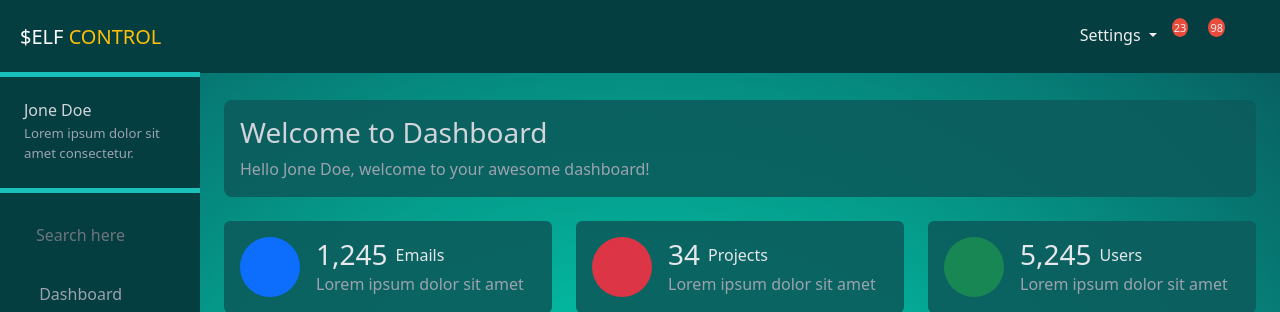
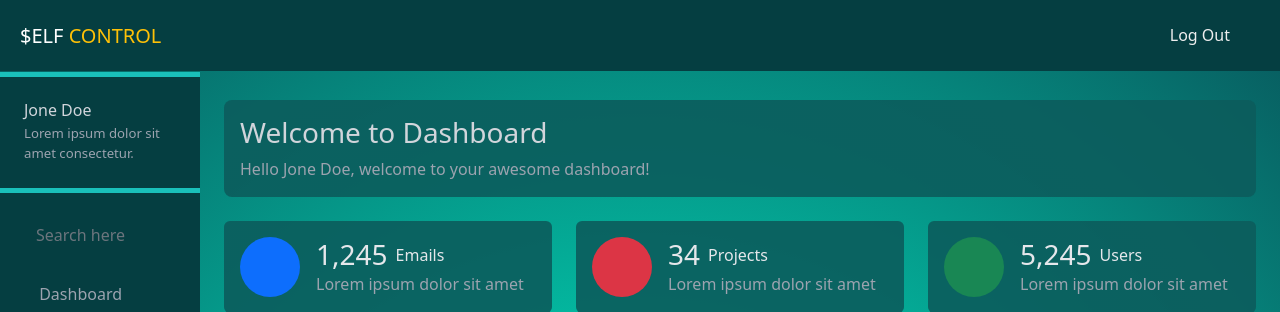
Before and after one commit to DanielCT98/Proyecto-selfcontrol, a Flask app: template templates/dashboardbonis.html in a window 1280 px wide. Shown: the top 312 px of the page. Run offline with Flask 2, Linux system fonts and the light colour scheme; the template is opened without the code that fills it, so the values that code supplies are empty; some libraries are stand-ins or nearby versions; some web fonts are replaced.

Commit message:
no la cagamos

```diff
--- a/static/css/dashboardbonis.css
+++ b/static/css/dashboardbonis.css
@@ -339,23 +339,6 @@ body {
     float: left !important;
 }
 
-.navbar .navbar-nav>li>a>span:not(.caret) {
-    background-color: #e74c3c !important;
-    border-radius: 50% !important;
-    height: 25px !important;
-    width: 25px !important;
-    padding: 2px !important;
-    font-size: 11px !important;
-    position: relative !important;
-    top: -10px !important;
-    right: 5px !important
-}
-
-.dropdown-menu>li>a {
-    padding-top: 5px !important;
-    padding-right: 5px !important;
-}
-
 .navbar .navbar-nav>li>a>i {
     font-size: 18px !important;
 }
--- a/templates/dashboardbonis.html
+++ b/templates/dashboardbonis.html
@@ -23,30 +23,10 @@
                 </div>
                 <div class="collapse navbar-collapse" id="toggle-navbar">
                     <ul class="navbar-nav ms-auto">
-                        <li class="nav-item dropdown">
-                            <a class="nav-link dropdown-toggle" href="#" id="navbarDropdown" role="button"
-                                data-bs-toggle="dropdown" aria-expanded="false">
-                                Settings
+                        <li class="nav-item">
+                            <a class="nav-link" href="#">
+                                Log Out
                             </a>
-                            <ul class="dropdown-menu" aria-labelledby="navbarDropdown">
-                                <li>
-                                    <a class="dropdown-item" href="#">My account</a>
-                                </li>
-                                <li><a class="dropdown-item" href="#">My inbox</a>
-                                </li>
-                                <li><a class="dropdown-item" href="#">Help</a>
-                                </li>
-                                <li>
-                                    <hr class="dropdown-divider">
-                                </li>
-                                <li><a class="dropdown-item" href="#">Log out</a></li>
-                            </ul>
-                        </li>
-                        <li class="nav-item">
-                            <a class="nav-link" href="#"><i class="uil-comments-alt"></i><span>23</span></a>
-                        </li>
-                        <li class="nav-item">
-                            <a class="nav-link" href="#"><i class="uil-bell"></i><span>98</span></a>
                         </li>
                         <li class="nav-item">
                             <a class="nav-link" href="#">
```
